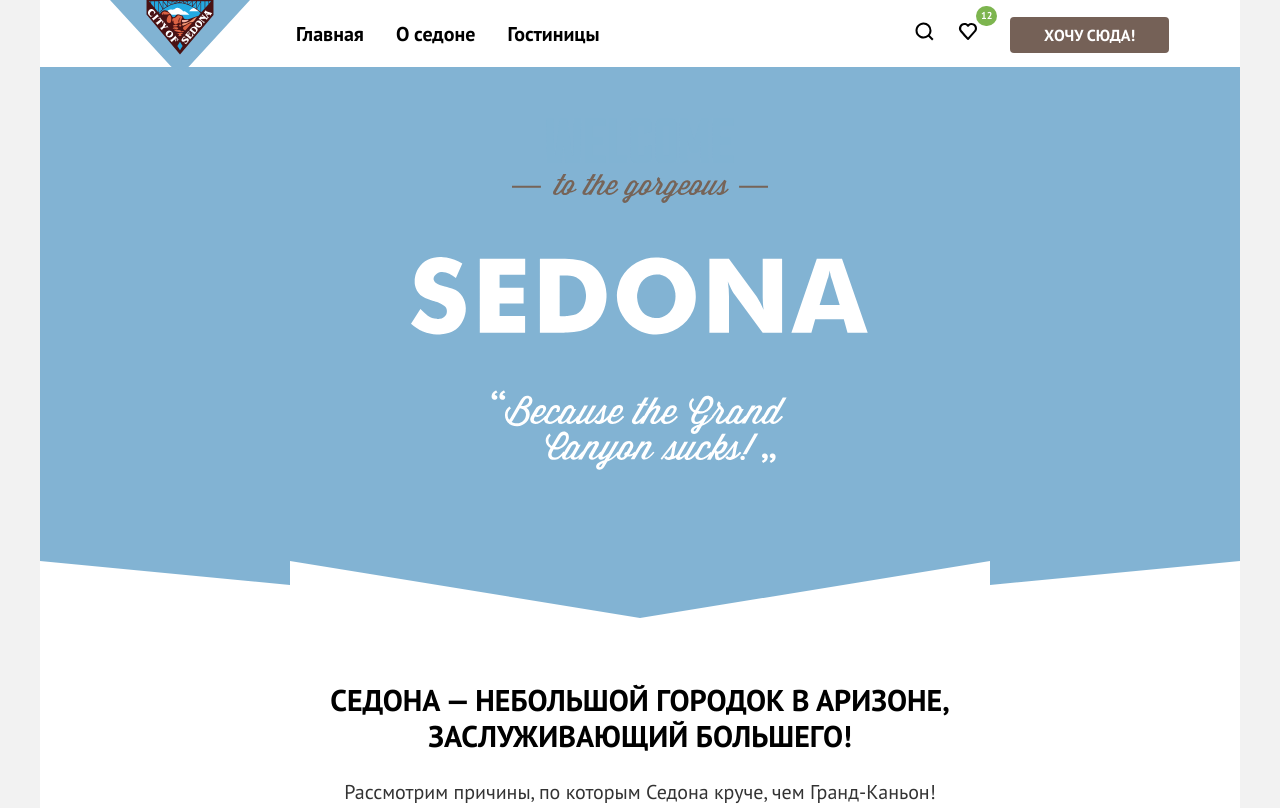
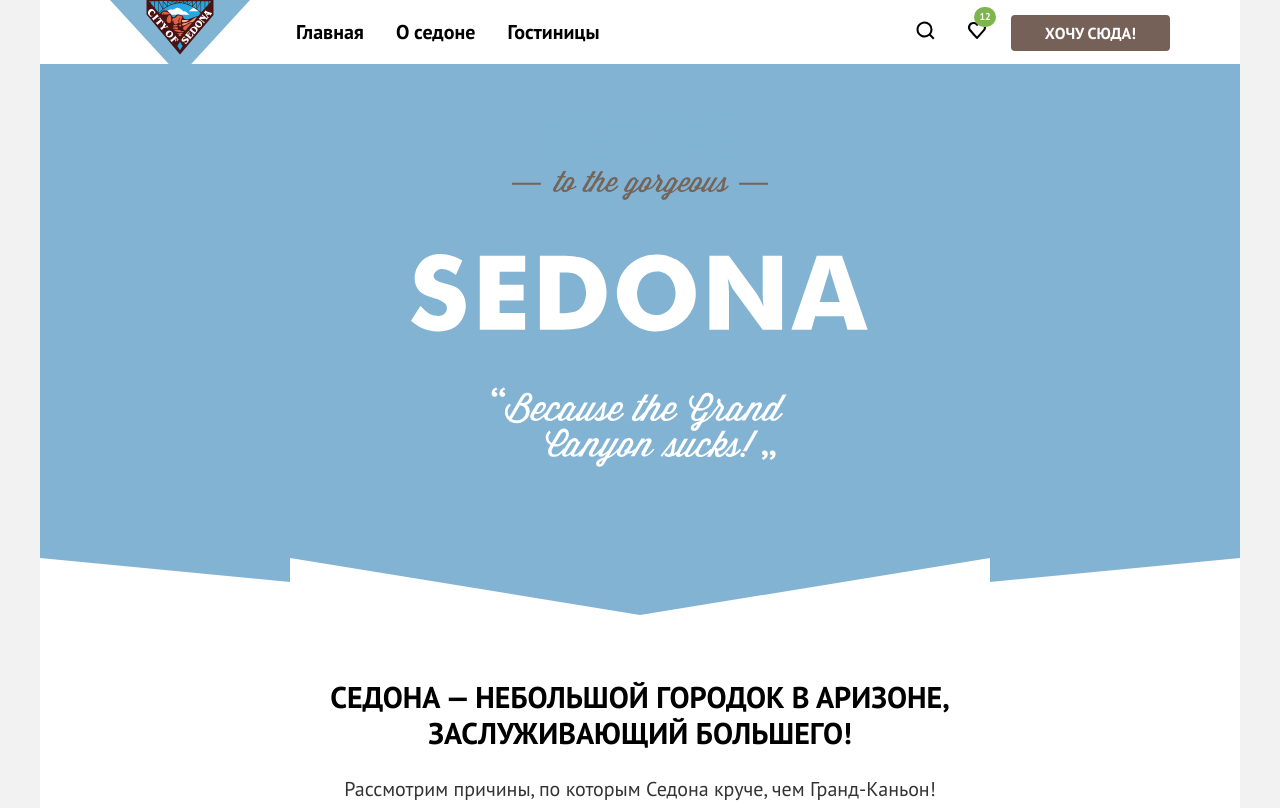
Before and after one commit to htmlacademy-htmlcss/1399877-sedona-2, a plain HTML site: page index.html in a window 1280 px wide. Shown: the top 808 px of the page. Drawn offline with Linux system fonts and the light colour scheme.

Commit message:
add fix from header

```diff
--- a/index.html
+++ b/index.html
@@ -26,12 +26,12 @@
             <li class="inner-navigation-item">
               <a class="inner-navigation-link search" href="#">
                 <span class="visually-hidden">Поиск</span>
-                <span class="favorite-counter">12</span>
               </a>
             </li>
             <li class="inner-navigation-item">
               <a class="inner-navigation-link favorite" href="#">
                 <span class="visually-hidden">Избраное</span>
+                <span class="favorite-counter">12</span>
               </a>
             </li>
             <li class="inner-navigation-item">
--- a/styles/style.css
+++ b/styles/style.css
@@ -90,17 +90,20 @@ body {
   padding: 0;
 }
 .navigation {
-  display: flex;
+  display: grid;
+  grid-template-columns: 140px 2fr 1fr;
   column-gap: 30px;
   width: 1060px;
   margin: 0 auto;
 }
 
 .header-logo {
+  width: 140px;
+  margin-bottom: -6px;
+  z-index: 10;
+}
+.logo {
   display: block;
-  width: 140px;
-  margin-bottom: -8px;
-  z-index: 10;
 }
 
 .navigation-list {
@@ -124,11 +127,11 @@ body {
 
 .inner-navigation-list {
   display: flex;
+  justify-content: flex-end;
   align-items: center;
   flex-wrap: wrap;
   flex-grow: 1;
-  max-width: 268px;
-  position: relative;
+  gap: 12px;
 }
 .inner-navigation-item {
 }
@@ -140,7 +143,7 @@ body {
   display: block;
   min-width: 18px;
   min-height: 18px;
-  padding: 18px 12px;
+  padding: 8px;
 }
 .search::after {
   content: url("../images/icons/search.svg");
@@ -150,16 +153,16 @@ body {
   min-width: 18px;
   min-height: 18px;
   padding: 18px 12px;
-  margin-right: 20px;
+  position: relative;
 }
 .favorite-counter {
+  position: absolute;
+  top: 5px;
+  right: 3px;
   display: block;
   padding: 5px;
   border-radius: 10px;
   background-color: #7DB54F;
-  position: absolute;
-  top: 6px;
-  left: 74px;
   font-size: 10px;
   line-height: 10px;
   color: #ffffff;
```
